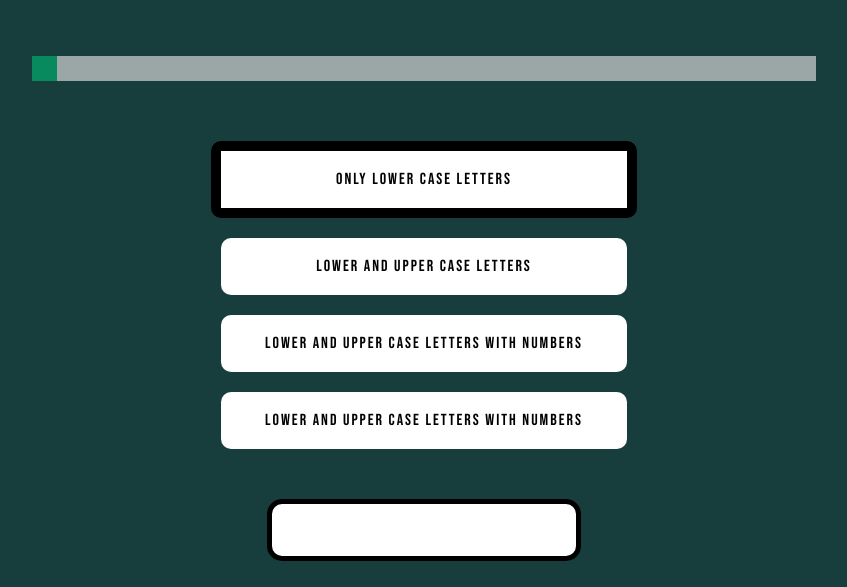
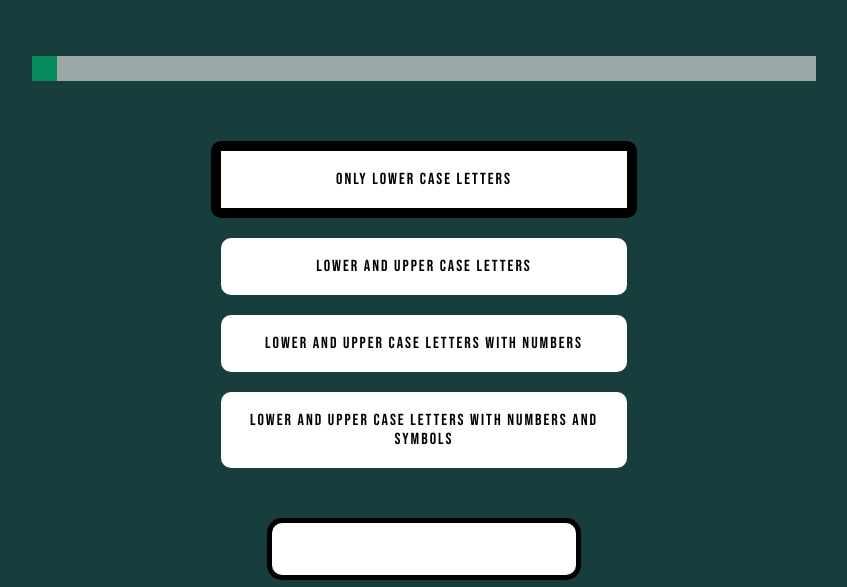
Before and after one commit to Gtamazashvili/passwordGeneratorv2, a plain HTML site: page index.html in a window 1280 px wide. Shown: the part 199-786 px from the top of the page, without its empty margins (216-1063 px from the left). Drawn offline with Linux system fonts and the light colour scheme.

Commit message:
Update index.html

```diff
--- a/index.html
+++ b/index.html
@@ -35,7 +35,7 @@
           id="lowerAndUpperWithNumbersAndSymbols"
           style="margin-bottom: 40px"
         >
-          <p>lower and upper case letters with numbers</p>
+          <p>lower and upper case letters with numbers and symbols</p>
         </div>
       </div>
       <input type="text" class="password" id="password" readonly="readonly" />
```
